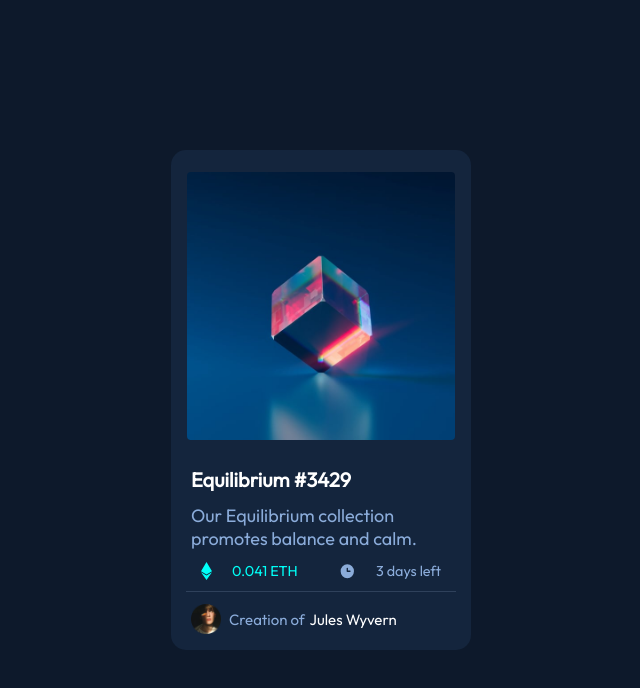
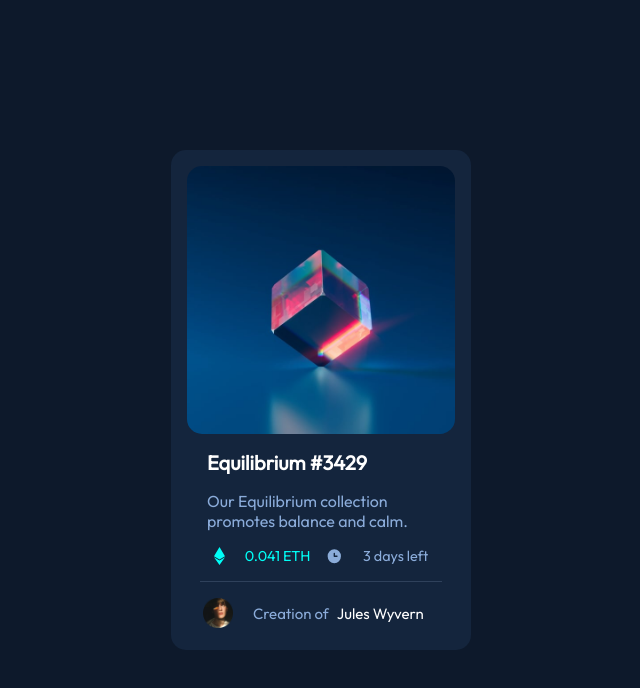
Before and after one commit to ieatn/NFT-preview-card-component, a plain HTML site: page index.html in a window 1280 px wide. Shown: the whole page, without its empty margins (319-959 px from the left). Drawn offline with Linux system fonts and the light colour scheme.

Commit message:
changed page layout to grid, fixed image container

```diff
--- a/index.html
+++ b/index.html
@@ -13,35 +13,33 @@
 </head>
 <body>
   <main>
-    <div class="container">
-      <div class="images">
-        <img class="equilibrium-img" src="images/image-equilibrium.jpg" alt="equilibrium logo">
-        <img src="images/icon-view.svg" alt="eye" class="eye">
+    <div class="card">
+      <div class="image-container">
+        <img class="card-img" src="images/image-equilibrium.jpg" alt="equilibrium logo">
+        <img class="eye" src="images/icon-view.svg" alt="eye icon" >
       </div>
-
 
       <h1>Equilibrium #3429</h1>
 
-      <p><span class="blue-text">Our Equilibrium collection promotes balance and calm.</span> </p>
+      <p class="blue-text">Our Equilibrium collection promotes balance and calm.</p>
 
       <div class="icon-row">
         <div class="flex-group">
           <img class="icon" src="images/icon-ethereum.svg" alt="ethereum logo">
-          <p class="green-text eth"> 0.041 ETH</p>
+          <p class="green-text" id="eth">0.041 ETH</p>
         </div>
         <div class="flex-group">
-          <img class="icon" src="images/icon-clock.svg" alt="clock">
-          <p class="blue-text days"> 3 days left</p>
+          <img class="icon" src="images/icon-clock.svg" alt="clock icon">
+          <p class="blue-text" id="days">3 days left</p>
         </div>
       </div>
 
       <div class="line"></div>
 
-      <p class="creator">
+      <div class="creator">
         <img src="images/image-avatar.png" alt="image of man">
-        <span class="blue-text">Creation of</span>
-        <span class="name">Jules Wyvern</span>
-      </p>
+        <p class="blue-text">Creation of <span class="name">Jules Wyvern</span></p>
+      </div>
     </div>
   </main>
 
--- a/style.css
+++ b/style.css
@@ -1,4 +1,5 @@
 @import url('https://fonts.googleapis.com/css2?family=Outfit&display=swap');
+
 :root {
     --Soft-blue: hsl(215, 51%, 70%);
     --Cyan: hsl(178, 100%, 50%);
@@ -13,44 +14,40 @@
     box-sizing: border-box;
 }
 body {
-    font-size: 18px;
+    font-size: 1rem;
     font-family: 'Outfit', sans-serif;
-    display: flex;
-    flex-direction: column;
-    justify-content: center;
-    align-items: center;
+    display: grid;
+    place-items: center;
     height: 100vh;
     background-color: var(--Very-dark-blue-main);
 }
-/* is flex start the best way to put text on left side? */
-.container {
+.card {
     width: 300px;
     height: 500px;
     border-radius: 15px;
-    display: flex;
-    flex-direction: column;
-    justify-content: space-around;
-    align-items: flex-start;
+    display: grid;
+    gap: 1rem;
+    padding: 1rem;
     background-color: var(--Very-dark-blue-card);
 }
-.images {
+/* for eye */
+.image-container {
+    border-radius: 15px;
     position: relative;
     display: flex;
     justify-content: center;
     align-items: center;
-    margin: 0 auto;
 }
-.images:hover {
+.image-container:hover {
     background-color: var(--Cyan);
     z-index: 1;
 }
-.equilibrium-img {
-    padding: 1rem;
+.card-img {
     width: 100%;
-    border-radius: 20px;
+    border-radius: 15px;
     z-index: 1;
 }
-.equilibrium-img:hover {
+.card-img:hover {
     opacity: 0.3;
     z-index: 0;
 }
@@ -58,15 +55,27 @@ body {
     z-index: 0;
     position: absolute;
 }
-.container h1 {
+.card h1 {
     font-size: 20px;
     font-weight: 700;
     color: var(--White);
     margin-left: 20px;
 }
-.container p {
+.card h1:hover {
+    color: var(--Cyan);
+}
+.card p {
     margin-left: 20px;
 }
+.blue-text {
+    color: var(--Soft-blue);
+}
+.green-text {
+    color: var(--Cyan);
+}
+
+/* icons */
+
 .icon-row {
     width: 80%;
     display: flex;
@@ -74,52 +83,48 @@ body {
     align-items: center;
     margin: 0 auto;
 }
+#eth {
+    font-size: 0.9rem;
+    font-family: inherit;
+}
+#days {
+    font-size: 0.9rem;
+    font-family: inherit;
+}
 .flex-group {
     display: flex;
 }
+
+/* creator */
+
 .creator {
     font-size: 15px;
     color: var(--White);
-    margin-bottom: 10px;
+    margin-bottom: 1rem;
+    margin-left: 1rem;
     display: flex;
-    justify-content: center;
     align-items: center;
 }
-/* inline block not putting image on same line as text, had to use flex */
+
 .creator img {
-    display: inline-block;
     width: 30px;
-    margin-right: 0.5rem;
 }
+
 .line {
     width: 90%;
     border-bottom: solid 1px var(--Very-dark-blue-line);
     display: grid;
     margin: 0 auto;
 }
-.blue-text {
-    color: var(--Soft-blue);
-}
-.green-text {
-    color: var(--Cyan);
-}
-.eth {
-    font-size: 0.9rem;
-    font-family: inherit;
-}
-.days {
-    font-size: 0.9rem;
-    font-family: inherit;
-}
+
 .name {
+    color: white;
     margin-left: 0.3rem;
 }
 .name:hover {
     color: var(--Cyan);
 }
-h1:hover {
-    color: var(--Cyan);
-}
+
 @media screen and (max-width: 375px) {
     .card {
         width: 90%;
```
